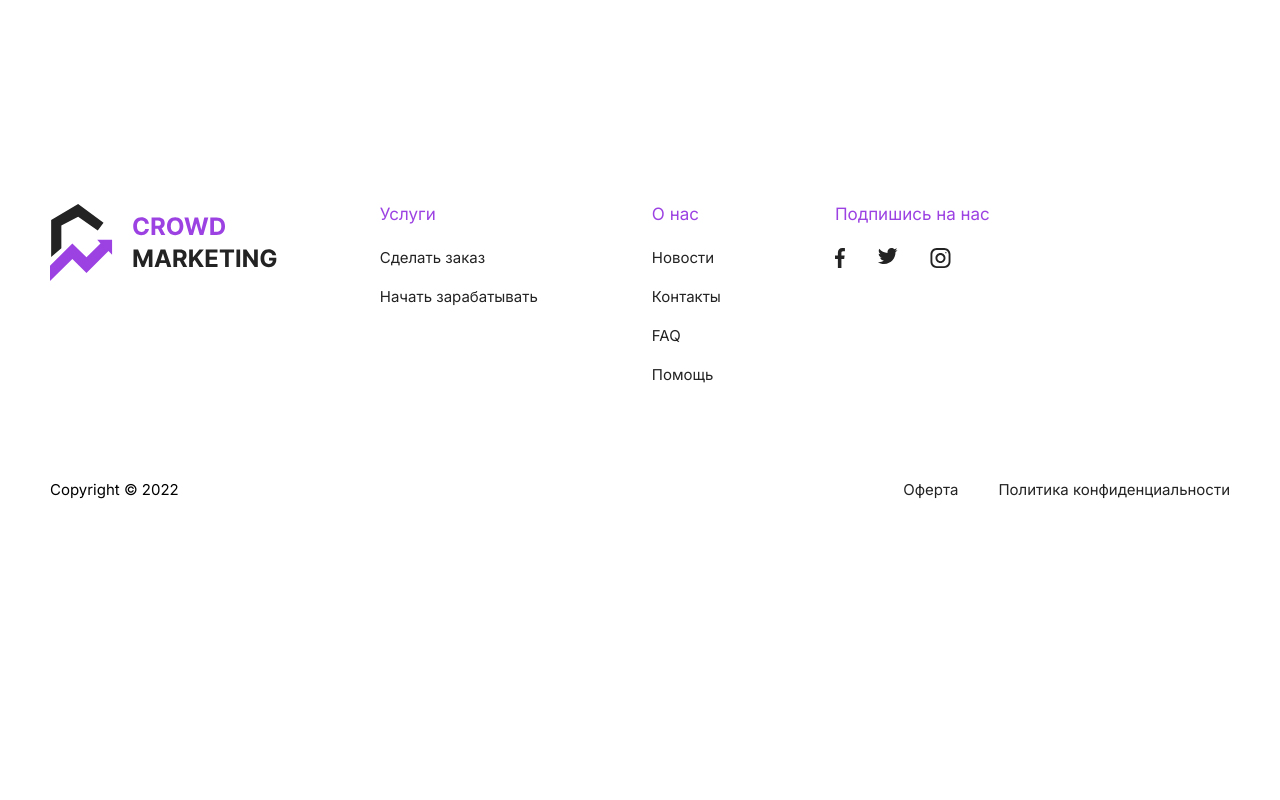
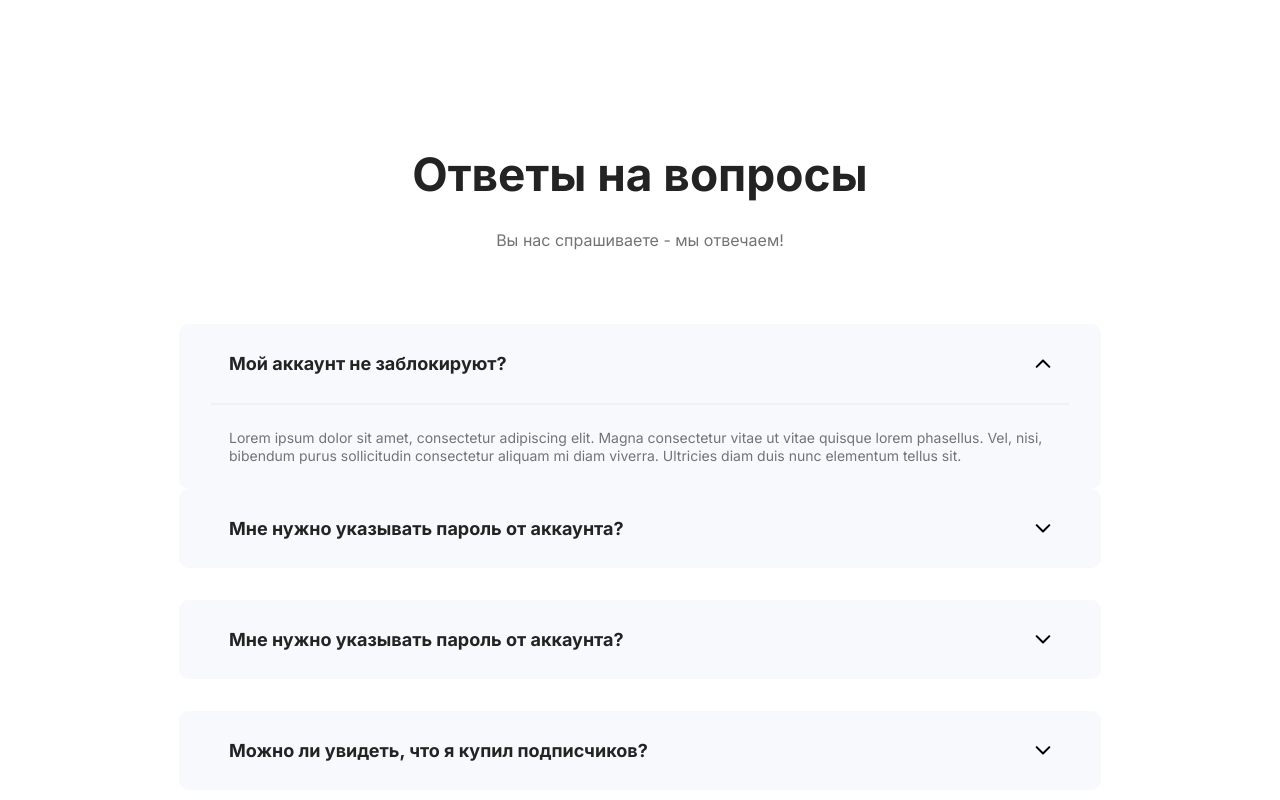
Before and after one commit to sydorT/reactApp, a React (Create React App) app: page / in a window 1280 px wide. Shown: the part 2813-3613 px from the top of the page. Before the commit the page ends 3372 px from the top, so only its background shows below. Built offline with nearby package versions, Linux system fonts and the light colour scheme.

Commit message:
accordion

```diff
--- /dev/null
+++ b/src/components/accordion/CustomizedAccordion.jsx
@@ -0,0 +1,88 @@
+import * as React from 'react';
+import { styled } from '@mui/material/styles';
+import MuiAccordion from '@mui/material/Accordion';
+import MuiAccordionSummary from '@mui/material/AccordionSummary';
+import MuiAccordionDetails from '@mui/material/AccordionDetails';
+import Typography from '@mui/material/Typography';
+import ArrowIcon from './../../images/accordion-arrow.svg';
+
+const ExpandMoreIcon = () => {
+  return <img src={ArrowIcon} alt="Arrow icon" />;
+};
+
+const Accordion = styled((props) => (
+  <MuiAccordion disableGutters elevation={0} square {...props} />
+))(({ theme }) => ({
+  marginBottom: '32px',
+  backgroundColor: '#F8F9FC',
+  borderRadius: '10px',
+  '&:before': {
+    display: 'none',
+  },
+  '@media (max-width: 599.98px)': {
+    marginBottom: '24px',
+  }
+}));
+
+const AccordionSummary = styled((props) => (
+  <MuiAccordionSummary
+    expandIcon={<ExpandMoreIcon />}
+    {...props}
+  />
+))(({ theme }) => ({
+  backgroundColor: '#F8F9FC',
+  flexDirection: 'row',
+  borderRadius: '10px',
+  '& .MuiAccordionSummary-expandIconWrapper.Mui-expanded': {
+    transform: 'rotate(180deg)',
+  },
+  '& .MuiAccordion-root.Mui-expanded:last-of-type': {
+    marginBottom: '32px',
+  },
+  '& .MuiAccordionSummary-content': {
+    margin: '0px 0px',
+  },
+  padding: '26px 50px',
+  '@media (max-width: 599.98px)': {
+    padding: '22px 24px'
+  }
+}));
+
+const AccordionDetails = styled(MuiAccordionDetails)(({ theme }) => ({
+  padding: '24px 18px',
+  borderTop: '2px solid #F1F1F1',
+  margin: '0 32px',
+  '@media (max-width: 599.98px)': {
+    padding: '20px 12px',
+    margin: '0 12px',
+  }
+}));
+
+export default function CustomizedAccordion(props) {
+  const [expanded, setExpanded] = React.useState('panel1');
+
+  const handleChange = (panel) => (event, newExpanded) => {
+    setExpanded(newExpanded ? panel : false);
+  };
+
+  return (
+    <div>
+      <Accordion expanded={expanded === `panel${props.id}`} onChange={handleChange(`panel${props.id}`)}>
+
+        <AccordionSummary id={`panel${props.id}d-header`}>
+          <Typography
+            sx={{
+              color: 'secondary.main',
+              fontSize: {sm: 18, xs: 14},
+              fontWeight: 600
+            }}>{props.title}</Typography>
+        </AccordionSummary>
+
+        <AccordionDetails>
+          <Typography sx={{color: 'primary.main', fontSize: 14, lineHeight: '18px', fontWeight: 400}}>{props.body}</Typography>
+        </AccordionDetails>
+
+      </Accordion>
+    </div>
+  );
+}
--- a/src/pages/home/HomePage.jsx
+++ b/src/pages/home/HomePage.jsx
@@ -1,5 +1,6 @@
 import styles from './HomePage.module.css';
-import { Container, Stack, Button, Typography, Box } from '@mui/material';
+import { Container, Stack, Button, Typography, Box, Accordion } from '@mui/material';
+import CustomizedAccordion from '../../components/accordion/CustomizedAccordion';
 
 import HeroImg from './../../images/hero-img.svg'
 import SecurityImg from './../../images/security-bgr.svg'
@@ -198,6 +199,42 @@ export default function() {
         </Box>
       </div>
 
+      <Box sx={{maxWidth: 970, m: 'auto', mb: {md: 25, sm: 12, xs: 12}}}>
+        <Container maxWidth="false">
+          <Box sx={{
+            mb: {md: 9, xs: 7},
+            textAlign: 'center' }}
+          >
+            <Typography variant="h2" component="div">Ответы на вопросы</Typography>
+            <Typography variant="body1" component="div">Вы нас спрашиваете - мы отвечаем!</Typography>
+          </Box>
+
+
+          <CustomizedAccordion
+            id='1'
+            title='Мой аккаунт не заблокируют?'
+            body='Lorem ipsum dolor sit amet, consectetur adipiscing elit. Magna consectetur vitae ut vitae quisque lorem phasellus. Vel, nisi, bibendum purus sollicitudin consectetur aliquam mi diam viverra. Ultricies diam duis nunc elementum tellus sit.'
+          />
+
+          <CustomizedAccordion
+            id='2'
+            title='Мне нужно указывать пароль от аккаунта?'
+            body='Lorem ipsum dolor sit amet, consectetur adipiscing elit. Magna consectetur vitae ut vitae quisque lorem phasellus. Vel, nisi, bibendum purus sollicitudin consectetur aliquam mi diam viverra. Ultricies diam duis nunc elementum tellus sit.'
+          />
+
+          <CustomizedAccordion
+            id='3'
+            title='Мне нужно указывать пароль от аккаунта?'
+            body='Lorem ipsum dolor sit amet, consectetur adipiscing elit. Magna consectetur vitae ut vitae quisque lorem phasellus. Vel, nisi, bibendum purus sollicitudin consectetur aliquam mi diam viverra. Ultricies diam duis nunc elementum tellus sit.'
+          />
+
+          <CustomizedAccordion
+            id='4'
+            title='Можно ли увидеть, что я купил подписчиков?'
+            body='Lorem ipsum dolor sit amet, consectetur adipiscing elit. Magna consectetur vitae ut vitae quisque lorem phasellus. Vel, nisi, bibendum purus sollicitudin consectetur aliquam mi diam viverra. Ultricies diam duis nunc elementum tellus sit.'
+          />
+        </Container>
+      </Box>
     </>
   );
 }
```
Also changed, not shown: src/images/accordion-arrow.svg (added).
